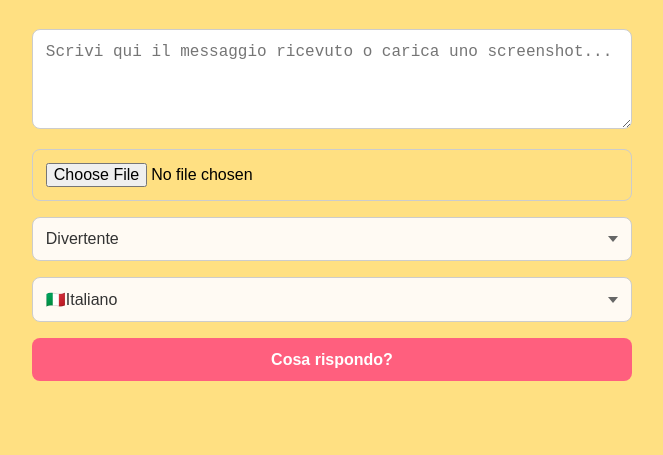
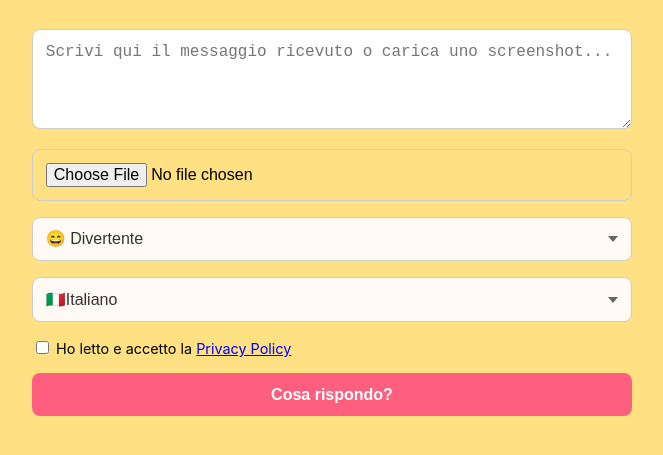
Before and after one commit to pasdigitalbiz/chatcoach-ai, a plain HTML site: page index.html in a window 1280 px wide. Shown: the part 171-626 px from the top of the page, without its empty margins (308-971 px from the left). Drawn offline with Linux system fonts and the light colour scheme.

Commit message:
Update index.html

```diff
--- a/index.html
+++ b/index.html
@@ -112,10 +112,10 @@
     <input type="file" id="imageUpload" accept="image/*" />
 
     <select id="tone">
-      <option value="Divertente">Divertente</option>
-      <option value="Ironico">Ironico</option>
-      <option value="Sicuro di sé">Sicuro di sé</option>
-      <option value="Romantico">Romantico</option>
+  <option value="Divertente">😄 Divertente</option>
+  <option value="Romantico">💘 Romantico</option>
+  <option value="Sicuro di sé">😏 Sicuro di sé</option>
+  <option value="Malizioso">😈 Malizioso</option>
 </select>
 
     <select id="language">
@@ -125,6 +125,13 @@
       <option value="Tedesco">🇩🇪Tedesco</option>
       <option value="Spagnolo">🇪🇸Spagnolo</option>
     </select>
+
+    <div style="margin-top: 1rem; font-size: 0.9rem;">
+      <label>
+        <input type="checkbox" id="privacyCheckbox" />
+        Ho letto e accetto la <a href="/privacy" target="_blank">Privacy Policy</a>
+      </label>
+    </div>
 
     <button onclick="generateResponse()">Cosa rispondo?</button>
 
@@ -148,6 +155,11 @@
       }
 
       async function generateResponse() {
+        if (!document.getElementById("privacyCheckbox").checked) {
+          alert("Devi accettare la Privacy Policy per continuare.");
+          return;
+        }
+
         const inputText = document.getElementById("inputText").value;
         const tone = document.getElementById("tone").value;
         const language = document.getElementById("language").value;
```
Lines whose indentation alone changed are shown as unchanged.
